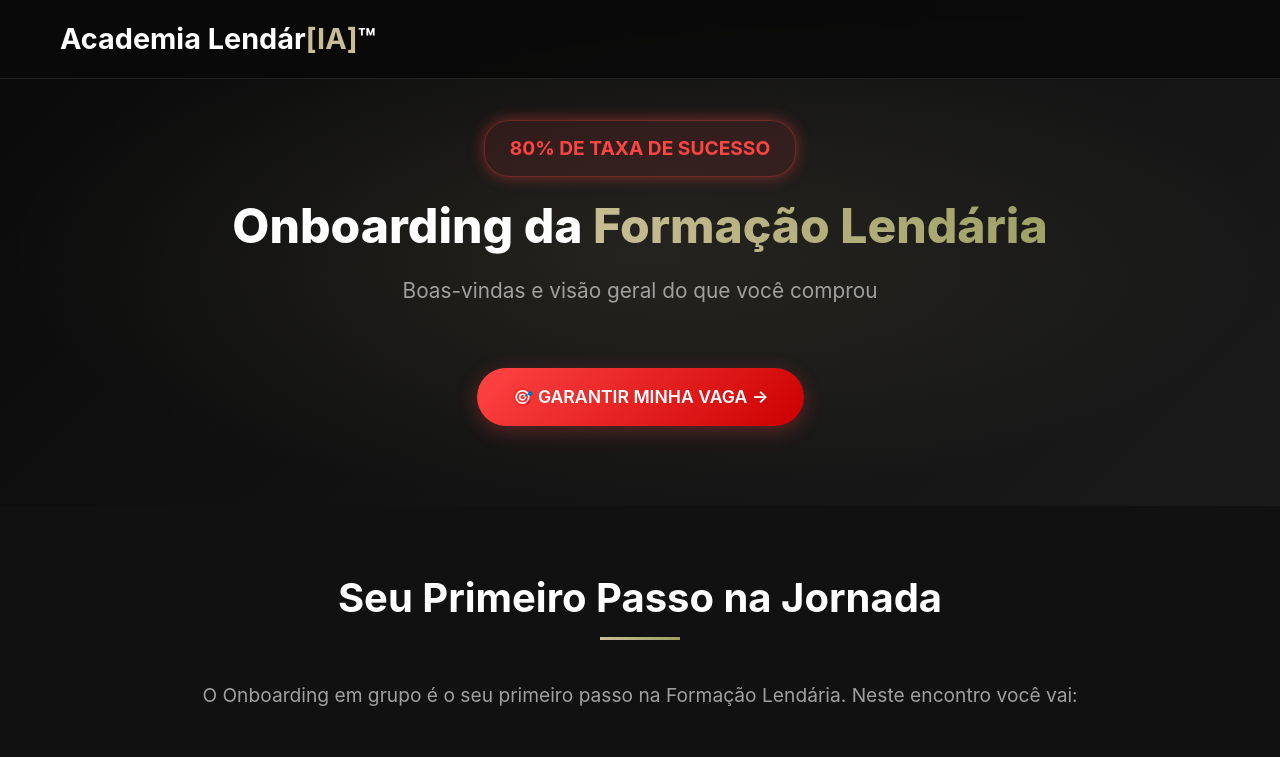
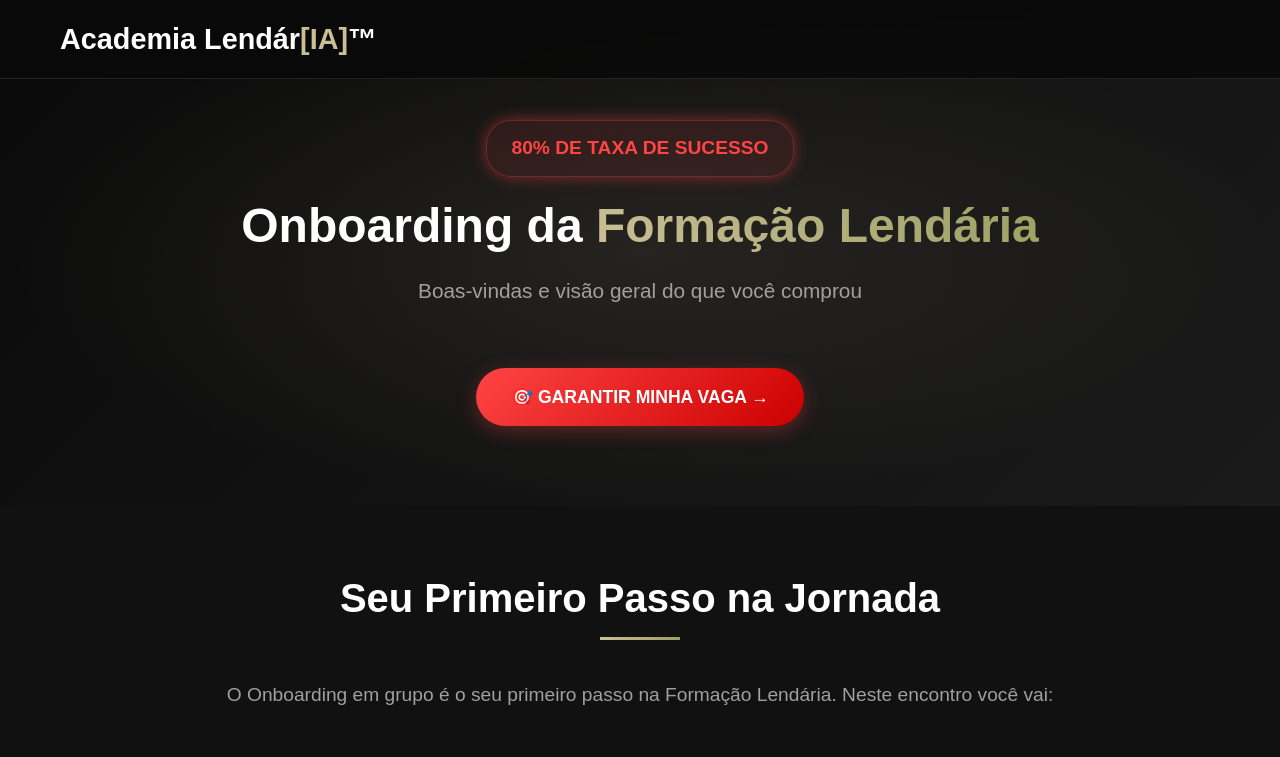
Before and after one commit to Educacional-academia-lendaria/onboarding-formacao, a plain HTML site: page index.html in a window 1280 px wide. Shown: the top 757 px of the page. Drawn offline with Linux system fonts and the light colour scheme.

Commit message:
index.html

```diff
--- a/index.html
+++ b/index.html
@@ -12,7 +12,7 @@
         }
 
         body {
-            font-family: -apple-system, BlinkMacSystemFont, 'Segoe UI', Roboto, Oxygen, Ubuntu, Cantarell, sans-serif;
+            font-family: Aeonik, sans-serif;
             line-height: 1.6;
             color: #2c3e50;
             background: #0a0a0a;
```
